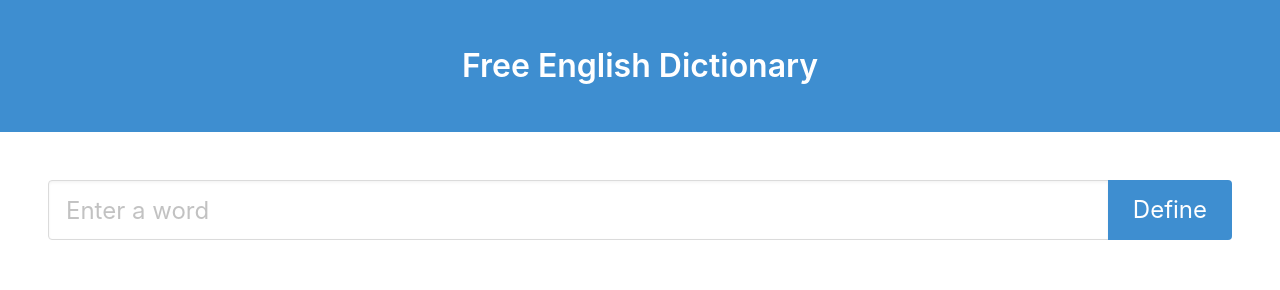
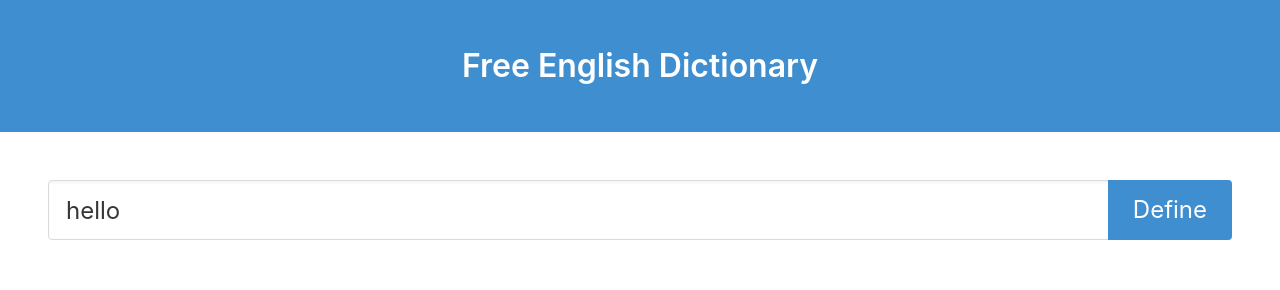
Before and after one commit to cs280fa21/dictionary-react-app, a React (Create React App) app: page / in a window 1280 px wide. Shown: the top 290 px of the page. Built offline with nearby package versions, Linux system fonts and the light colour scheme.

Commit message:
Step 17: State

```diff
--- a/src/components/Search.js
+++ b/src/components/Search.js
@@ -1,6 +1,13 @@
 import React, { Component } from "react";
 
 class Search extends Component {
+  constructor(props) {
+    super(props);
+    this.state = {
+      word: "hello"
+    }
+  }
+
   render() {
     return (
       <section className="section">
@@ -11,6 +18,7 @@ class Search extends Component {
               id="define-input"
               placeholder="Enter a word"
               type="text"
+              value={this.state.word}
             />
           </div>
           <div className="control">
```
